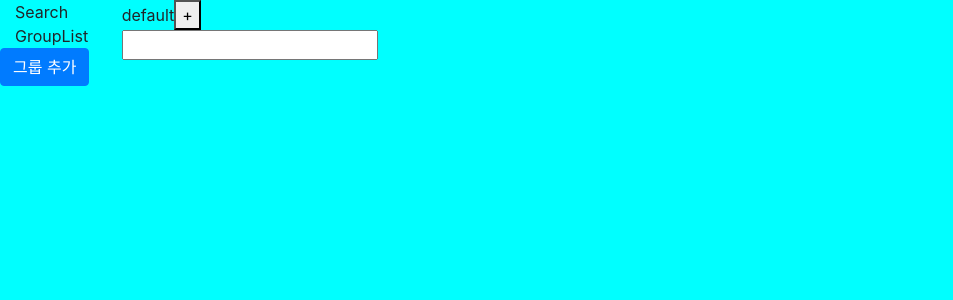
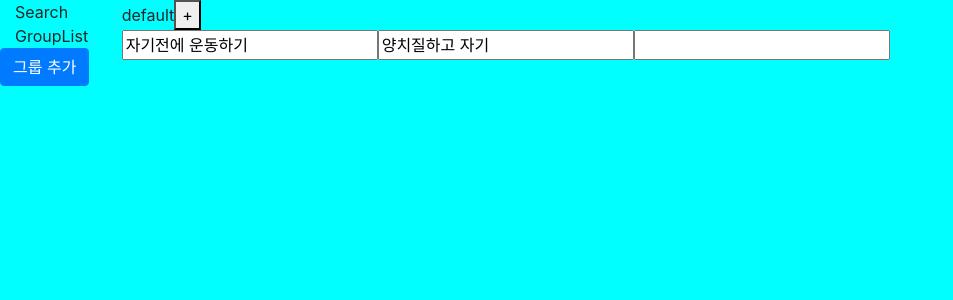
Before and after one commit to curlyjun/my_reminder, a React (Create React App) app: page / in a window 1280 px wide. Shown: the top 300 px of the page, without its empty margins (0-953 px from the left). Built offline with nearby package versions, Linux system fonts and the light colour scheme.

Commit message:
completed addTodoBtn Function

```diff
--- a/src/components/App.js
+++ b/src/components/App.js
@@ -9,11 +9,29 @@ class App extends React.Component {
         super(props)
         this.state = {
             groupname: 'default',
-            todoList: [{group:'default', todo:'자기전에 운동하기'},{group:'default', todo:'양치질하고 자기'}]
+            nowId: 4,
+            todoList: [{id:1, group:'default', todo:'자기전에 운동하기'},
+                        {id:2, group:'default', todo:'양치질하고 자기'},
+                        {id:3, group: '가고싶은 곳', todo:'북한'}
+        ]
         }
+        this.makeTodo = this.makeTodo.bind(this);
     }
-    foo() {
+    handleTodoFocus() {
         document.getElementById('TodoItem').focus();
+    }
+
+    makeTodo(todo) {
+        let todoObj = {};
+        todoObj.id = this.state.nowId;
+        todoObj.group = this.state.groupname;
+        todoObj.todo = todo;
+        var clonedArray = JSON.parse(JSON.stringify(this.state.todoList));
+        clonedArray.push(todoObj);
+        this.setState({
+            todoList: clonedArray,
+            nowId: this.state.nowId +1
+        })
     }
     render() {
         return (
@@ -34,10 +52,10 @@ class App extends React.Component {
                     <div className='col'>
                     <div className='groupname'>
                         {this.state.groupname}
-                        <button onClick={this.foo}>+</button>
+                        <button onClick={this.handleTodoFocus}>+</button>
                     </div>
                         <div>
-                            <TodoList click={this.a}></TodoList>
+                            <TodoList MakeTodo={this.makeTodo} list={this.state.todoList} groupName={this.state.groupname}></TodoList>
                         </div>
                     </div>
                 </div>
--- /dev/null
+++ b/src/components/TodoEntry.js
@@ -0,0 +1,10 @@
+import React from 'react'
+
+const TodoEntry = (props) => {
+
+    return (
+        <input readOnly value= {props.text}></input>
+    )
+}
+
+export default TodoEntry;
--- a/src/components/TodoList.js
+++ b/src/components/TodoList.js
@@ -1,12 +1,31 @@
 import React from 'react';
+import TodoEntry from './TodoEntry'
 
-const TodoList = () =>{
+const TodoList = (props) => {
 
-    const woo = () =>{
-        console.log('out');
+    const handleMakeTodo = (e) => {
+        if (e.target.value !== "") {
+            if(e.type === 'keydown' && e.keyCode !== 13){
+                return;
+            }
+            props.MakeTodo(e.target.value);
+            e.target.blur();
+        }
+
+        e.target.value = "";
     }
+    const list = props.list.map((todoObj => {
+        if (todoObj.group === props.groupName) {
+            return (<TodoEntry key={todoObj.id} text={todoObj.todo} />)
+        }
+    }))
+
     return (
-        <input id="TodoItem" onBlur={woo}></input>
+        <div>
+            {list}
+            <input onKeyDown={handleMakeTodo} id="TodoItem" onBlur={handleMakeTodo}></input>
+
+        </div>
     )
 }
 
```
